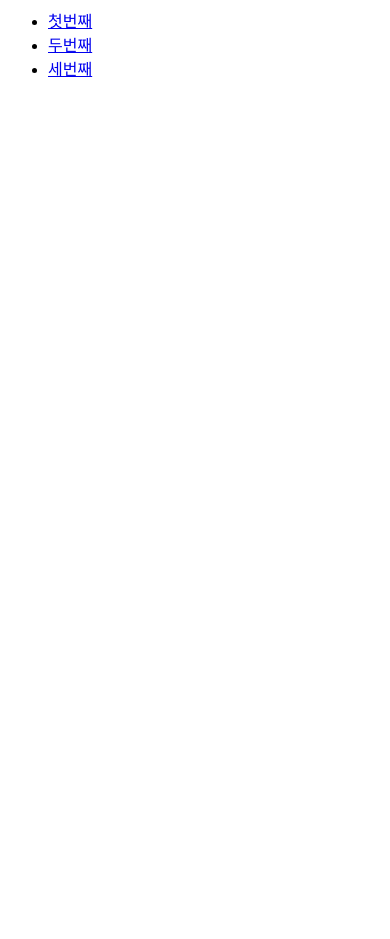
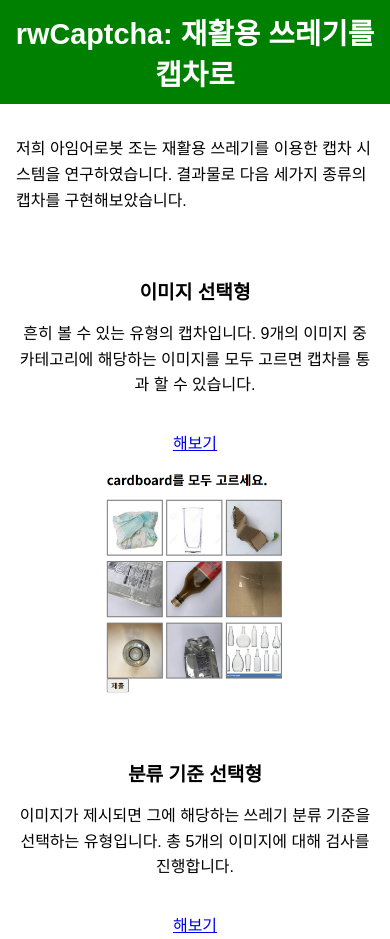
Before and after one commit to wlstn52/rwCAPTCHA, a plain HTML site: page frontend/public/index.html in a window 390 px wide. Shown: the top 939 px of the page. Before the commit the page ends 844 px from the top, so only its background shows below. Drawn offline with Linux system fonts and the light colour scheme.

Commit message:
모바일을 위해서 약간 프론트 수정

```diff
--- a/frontend/public/index.html
+++ b/frontend/public/index.html
@@ -1,13 +1,141 @@
+<!DOCTYPE html>
 <html>
     <head>
         <meta charset="utf-8">
+        <meta name="viewport" content="width=device-width, initial-scale=1.0">
         <title>rwCaptcha</title>
+        <style>
+
+            body {
+                margin: 0;
+                font-family: sans-serif;
+            }
+
+            main {
+                display: flex;
+                flex-direction: column;
+                justify-content: center;
+                align-items: center;
+                min-height: 100dvh;
+                padding: 1rem;
+            }
+
+            header{
+                width: 100%;
+                padding: 0;
+                background-color: green;
+            }
+
+            header h1{
+                color: white;
+                margin: 0;
+                padding: 0.7rem;
+                font-size: 2.5rem;
+                text-align: center;
+            }
+
+            section {
+                width: 100%;
+                max-width: 1000px;
+                margin-bottom: 2rem;
+            }
+
+            .detail {
+                display: flex;
+                justify-content: space-between;
+                align-items: center;
+                border: 2px solid black;
+                padding: 1rem;
+                gap: 1rem;
+            }
+
+            .detail img {
+                width: 40%;
+                max-width: 400px;
+                height: auto;
+                object-fit: contain;
+            }
+
+            .detail div {
+                flex-grow: 1;
+                flex-basis: 50%;
+            }
+
+            h2 {
+                font-size: 1.5rem;
+            }
+
+            p {
+                font-size: 1rem;
+                line-height: 1.6;
+            }
+
+            a {
+                display: inline-block;
+                margin-top: 1rem;
+            }
+
+            @media (max-width: 768px) {
+                header h1 {
+                    font-size: 1.8rem;
+                }
+
+                .detail {
+                    flex-direction: column-reverse;
+                    text-align: center;
+                    border: none;
+                    padding: 0;
+                }
+
+                .detail img {
+                    width: 50%;
+                    max-width: none;
+                    margin-bottom: 1rem;
+                }
+
+                .detail div {
+                    flex-basis: auto;
+                }
+
+                h2 {
+                    font-size: 1.2rem;
+                }
+            }
+
+        </style>
     </head>
     <body>
-        <ul>
-            <li><a href="https://web-rwcaptchafront-mdxb7ic7d809530c.sel5.cloudtype.app/public/chaptcha1.html">첫번째</a></li>
-            <li><a href="https://web-rwcaptchafront-mdxb7ic7d809530c.sel5.cloudtype.app/public/chaptcha2.html">두번째</a></li>
-            <li><a href="https://web-rwcaptchafront-mdxb7ic7d809530c.sel5.cloudtype.app/public/chaptcha3.html">세번째</a></li>
-        </ul>
+        <header>
+            <h1>rwCaptcha: 재활용 쓰레기를 캡차로</h1>
+        </header>
+        <main>
+            <section>
+                <p>저희 아임어로봇 조는 재활용 쓰레기를 이용한 캡차 시스템을 연구하였습니다. 결과물로 다음 세가지 종류의 캡차를 구현해보았습니다.</p>
+            </section>
+            <section class="detail">
+                <img src="../imgs/first_type.png">
+                <div>
+                    <h2>이미지 선택형</h2>
+                    <p>흔히 볼 수 있는 유형의 캡차입니다. 9개의 이미지 중 카테고리에 해당하는 이미지를 모두 고르면 캡차를 통과 할 수 있습니다.</p>
+                    <a href="https://web-rwcaptchafront-mdxb7ic7d809530c.sel5.cloudtype.app/public/chaptcha1.html">해보기</a>
+                </div>
+            </section>
+            <section class="detail">
+                <img src="../imgs/second_type.png">
+                <div>
+                    <h2>분류 기준 선택형</h2>
+                    <p>이미지가 제시되면 그에 해당하는 쓰레기 분류 기준을 선택하는 유형입니다. 총 5개의 이미지에 대해 검사를 진행합니다.</p>
+                    <a href="https://web-rwcaptchafront-mdxb7ic7d809530c.sel5.cloudtype.app/public/chaptcha2.html">해보기</a>
+                </div>
+            </section>
+            <section class="detail">
+                <img src="../imgs/third_type.png">
+                <div>
+                    <h2>이미지 개수 제출형</h2>
+                    <p>주어진 16개의 이미지 중에서 각 분류 기준별 이미지의 개수를 적어 제출하는 유형입니다.</p>
+                    <a href="https://web-rwcaptchafront-mdxb7ic7d809530c.sel5.cloudtype.app/public/chaptcha3.html">해보기</a>
+                </div>
+            </section>
+        </main>
     </body>
 </html>
```
Also changed, not shown: frontend/public/chaptcha1.html (+13 -1 lines), frontend/public/chaptcha2.html (+24 -3 lines), frontend/public/chaptcha3.html (+23 -1 lines), frontend/imgs/first_type.png (added), frontend/imgs/second_type.png (added), frontend/imgs/third_type.png (added).
